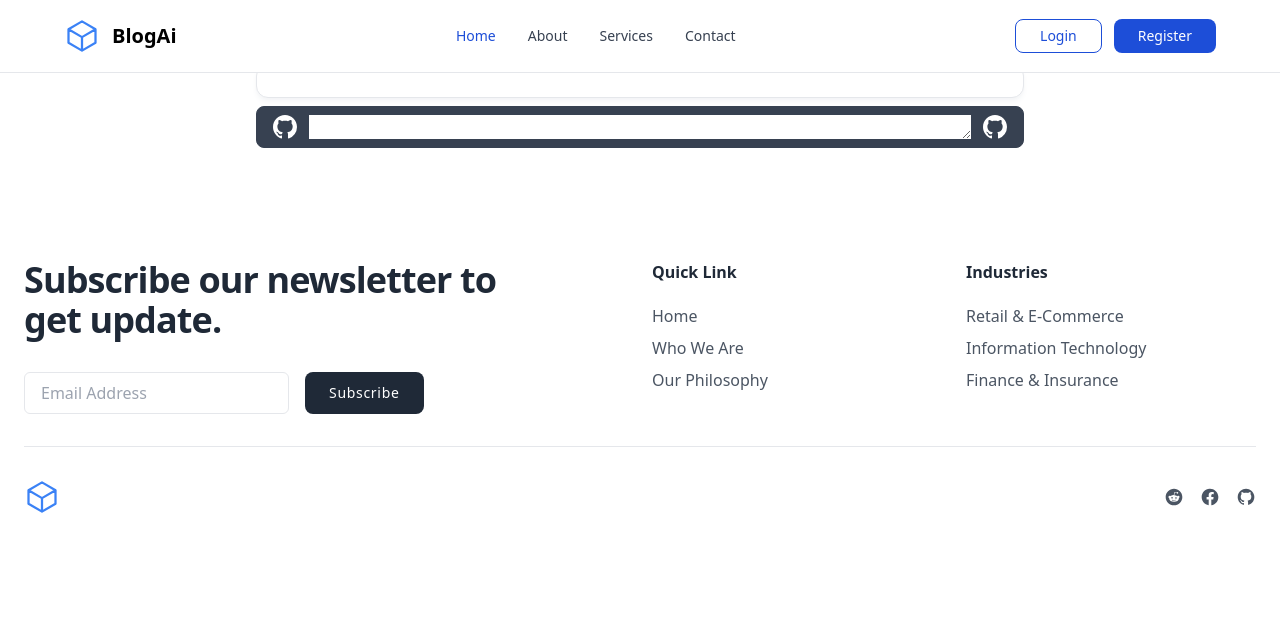
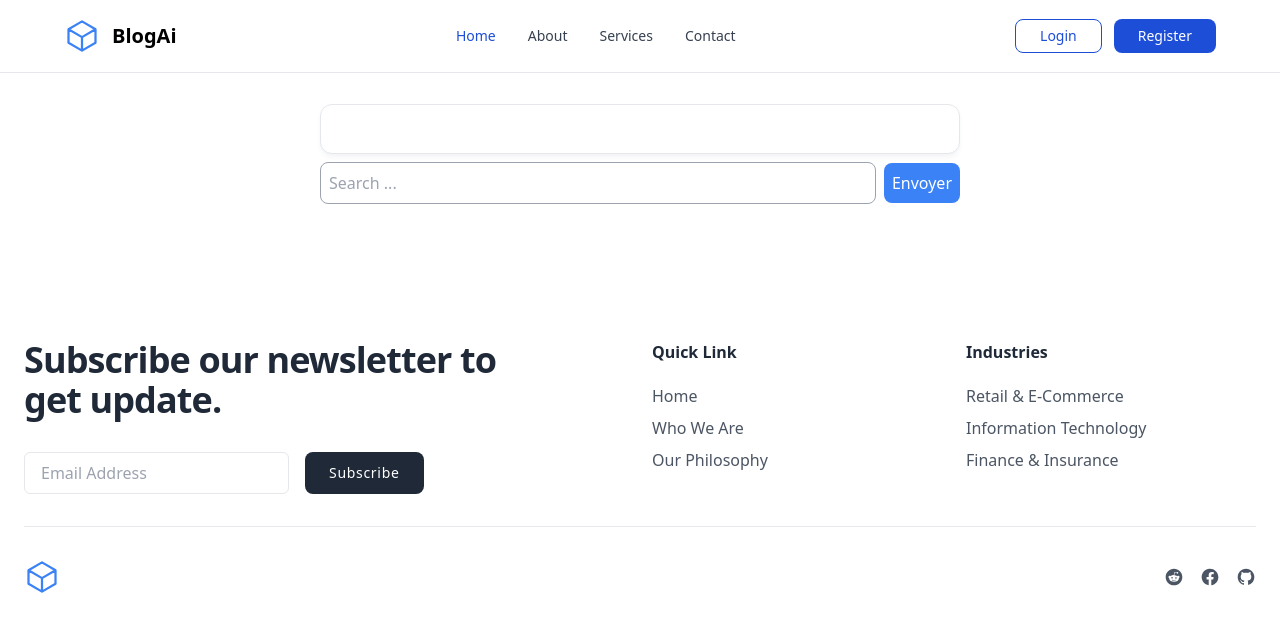
Before and after one commit to sessihounnou/blogai_try_front, a Vue app: page /chat in a window 1280 px wide. Shown: the top 632 px of the page. Built offline with nearby package versions, Linux system fonts and the light colour scheme.

Commit message:
make new design or chat feature

```diff
--- a/src/views/ChatView.vue
+++ b/src/views/ChatView.vue
@@ -11,11 +11,12 @@ export default {
   },
   methods: {
     expendTextarea() {
-      this.textareaRow++;
       console.log(this.$refs.prompt.cols);
       // this.$refs.prompt.cols = this.$refs.prompt.value.length - 4;
+
       if (this.$refs.prompt.value.length < 20) {
         this.$refs.prompt.cols++;
+        this.textareaRow++;
       }
       console.log(this.$refs.prompt.value.length);
       let data = {
@@ -36,6 +37,7 @@ export default {
           cleanText = cleanText.replace(/\n/g, "").replace(/\t/g, "    ");
           vm.prompt_response.push(cleanText);
           console.log(vm.prompt_response);
+          vm.$refs.prompt.value = "";
         })
         .catch(function (error) {
           console.log(error);
@@ -45,68 +47,41 @@ export default {
 };
 </script>
 <template>
-  <div class="flex my-8 w-full flex-col items-center justify-center gap-y-2">
+  <div class="flex py-10 w-full flex-col items-center justify-center gap-y-2">
     <div
-      class="w-[60%] rounded-xl border border-gray-200 bg-white py-4 px-2 shadow-md shadow-gray-100"
+      class="w-[50%] rounded-xl border border-gray-200 bg-white py-4 px-2 shadow-md shadow-gray-100"
     >
-      <div v-for="data in prompt_response">
-        <div>{{ data }}</div>
-        <div>------------------</div>
+      <div class="mt-4">
+        <div class="flex max-h-[400px] w-full flex-col overflow-y-scroll">
+          <div v-for="data in prompt_response">
+            <button
+              class="bg-gray-200 my-2 right group flex items-center gap-x-5 rounded-md px-2.5 py-2 transition-all duration-75 hover:bg-gray-100"
+            >
+              <div
+                class="flex flex-col items-start justify-between font-light text-gray-600"
+              >
+                <span class="text-2xl font-medium text-gray-700 font-light">{{
+                  data
+                }}</span>
+              </div>
+            </button>
+          </div>
+        </div>
       </div>
     </div>
-
-    <div
-      class="mx-auto flex w-[60%] items-center justify-start gap-x-3 rounded-lg border border-gray-700 bg-gray-700 px-4 py-2"
-    >
+    <div class="w-[50%] mb-4 flex items-center">
+      <input
+        type="text"
+        class="w-full rounded-lg border border-gray-400 p-2"
+        ref="prompt"
+        placeholder="Search ..."
+        @keypress.e=""
+      />
       <button
-        class="inline-flex items-center space-x-2 rounded-full bg-gray-700 font-semibold text-white"
+        class="ml-2 rounded-lg bg-blue-500 p-2 text-white hover:bg-blue-600"
+        @click="expendTextarea"
       >
-        <svg
-          xmlns="http://www.w3.org/2000/svg"
-          xmlns:xlink="http://www.w3.org/1999/xlink"
-          aria-hidden="true"
-          role="img"
-          class="w-6"
-          preserveAspectRatio="xMidYMid meet"
-          viewBox="0 0 24 24"
-        >
-          <g fill="none">
-            <path
-              fill-rule="evenodd"
-              clip-rule="evenodd"
-              d="M12 0C5.37 0 0 5.37 0 12c0 5.31 3.435 9.795 8.205 11.385c.6.105.825-.255.825-.57c0-.285-.015-1.23-.015-2.235c-3.015.555-3.795-.735-4.035-1.41c-.135-.345-.72-1.41-1.23-1.695c-.42-.225-1.02-.78-.015-.795c.945-.015 1.62.87 1.845 1.23c1.08 1.815 2.805 1.305 3.495.99c.105-.78.42-1.305.765-1.605c-2.67-.3-5.46-1.335-5.46-5.925c0-1.305.465-2.385 1.23-3.225c-.12-.3-.54-1.53.12-3.18c0 0 1.005-.315 3.3 1.23c.96-.27 1.98-.405 3-.405s2.04.135 3 .405c2.295-1.56 3.3-1.23 3.3-1.23c.66 1.65.24 2.88.12 3.18c.765.84 1.23 1.905 1.23 3.225c0 4.605-2.805 5.625-5.475 5.925c.435.375.81 1.095.81 2.22c0 1.605-.015 2.895-.015 3.3c0 .315.225.69.825.57A12.02 12.02 0 0 0 24 12c0-6.63-5.37-12-12-12z"
-              fill="currentColor"
-            />
-          </g>
-        </svg>
-      </button>
-      <textarea
-        @keydown.enter="expendTextarea"
-        ref="prompt"
-        cols="78"
-        :rows="textareaRow"
-      ></textarea>
-      <button
-        class="inline-flex items-center space-x-2 rounded-full bg-gray-700 font-semibold text-white"
-      >
-        <svg
-          xmlns="http://www.w3.org/2000/svg"
-          xmlns:xlink="http://www.w3.org/1999/xlink"
-          aria-hidden="true"
-          role="img"
-          class="w-6"
-          preserveAspectRatio="xMidYMid meet"
-          viewBox="0 0 24 24"
-        >
-          <g fill="none">
-            <path
-              fill-rule="evenodd"
-              clip-rule="evenodd"
-              d="M12 0C5.37 0 0 5.37 0 12c0 5.31 3.435 9.795 8.205 11.385c.6.105.825-.255.825-.57c0-.285-.015-1.23-.015-2.235c-3.015.555-3.795-.735-4.035-1.41c-.135-.345-.72-1.41-1.23-1.695c-.42-.225-1.02-.78-.015-.795c.945-.015 1.62.87 1.845 1.23c1.08 1.815 2.805 1.305 3.495.99c.105-.78.42-1.305.765-1.605c-2.67-.3-5.46-1.335-5.46-5.925c0-1.305.465-2.385 1.23-3.225c-.12-.3-.54-1.53.12-3.18c0 0 1.005-.315 3.3 1.23c.96-.27 1.98-.405 3-.405s2.04.135 3 .405c2.295-1.56 3.3-1.23 3.3-1.23c.66 1.65.24 2.88.12 3.18c.765.84 1.23 1.905 1.23 3.225c0 4.605-2.805 5.625-5.475 5.925c.435.375.81 1.095.81 2.22c0 1.605-.015 2.895-.015 3.3c0 .315.225.69.825.57A12.02 12.02 0 0 0 24 12c0-6.63-5.37-12-12-12z"
-              fill="currentColor"
-            />
-          </g>
-        </svg>
+        Envoyer
       </button>
     </div>
   </div>
```
